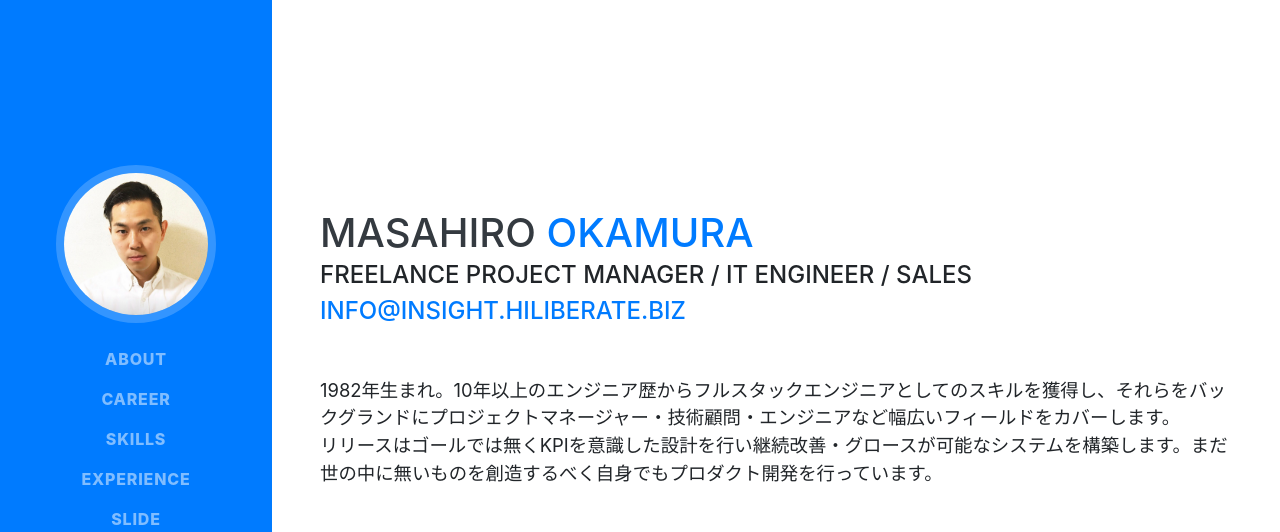
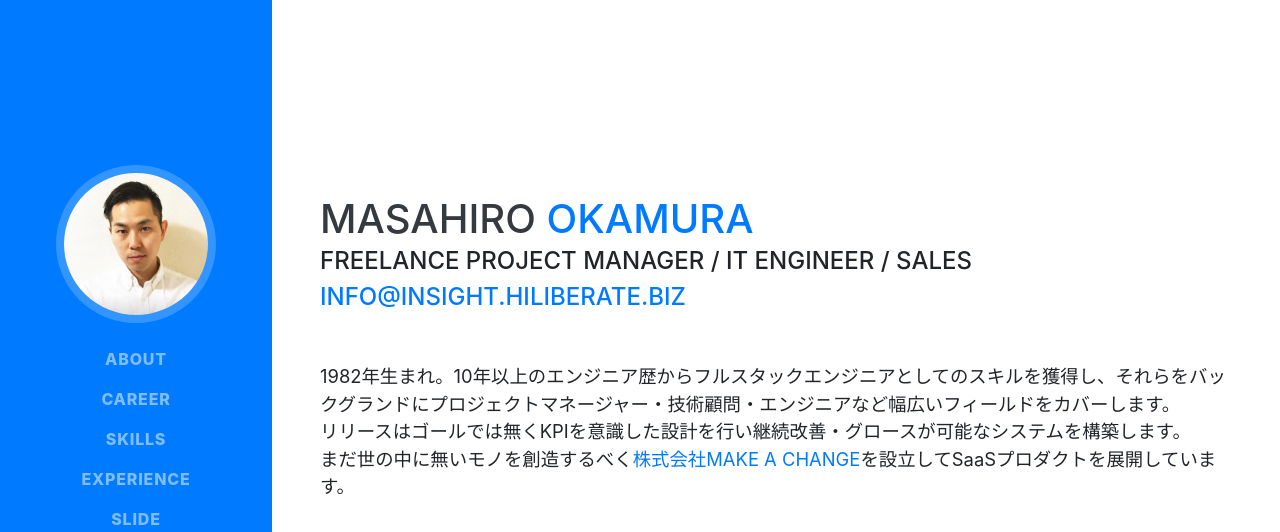
Before and after one commit to masaoka108/masahiro-okamura-portfolio, a website with bundled scripts: page index.html in a window 1280 px wide. Shown: the top 532 px of the page. Built offline with nearby package versions, Linux system fonts and the light colour scheme; a web font is replaced by a local one.

Commit message:
[update] 最初の文章を修正

```diff
--- a/index.html
+++ b/index.html
@@ -88,7 +88,8 @@
         </div>
         <p class="lead mb-5 japaneseSentence">
           1982年生まれ。10年以上のエンジニア歴からフルスタックエンジニアとしてのスキルを獲得し、それらをバックグランドにプロジェクトマネージャー・技術顧問・エンジニアなど幅広いフィールドをカバーします。<br>
-          リリースはゴールでは無くKPIを意識した設計を行い継続改善・グロースが可能なシステムを構築します。まだ世の中に無いものを創造するべく自身でもプロダクト開発を行っています。
+          リリースはゴールでは無くKPIを意識した設計を行い継続改善・グロースが可能なシステムを構築します。<br>
+          まだ世の中に無いモノを創造するべく<a href="https://makeachange.co.jp/index.html" target="_blank">株式会社MAKE A CHANGE</a>を設立してSaaSプロダクトを展開しています。
         </p>
         <div class="social-icons">
           <!-- <a href="#">
```
